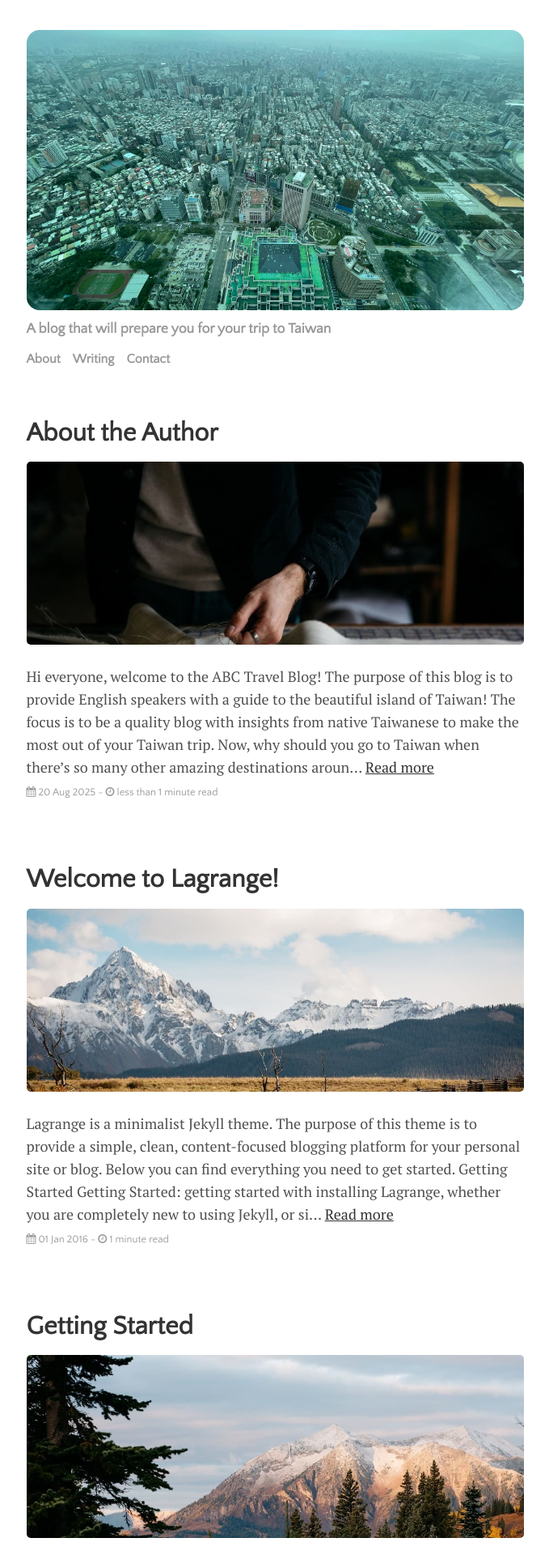
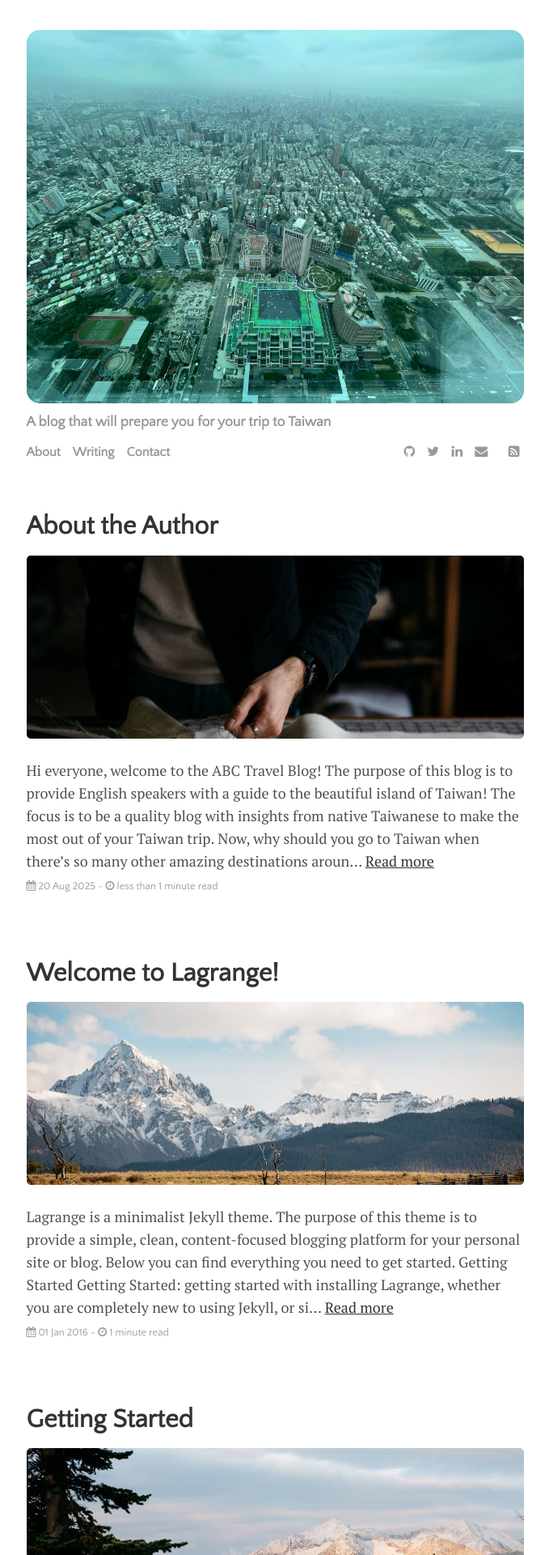
Before and after one commit to AbcTravelBlog/abctravelblog.github.io, a Jekyll site: the page built from index.html, in a window 1280 px wide. Shown: the top 1920 px of the page at 81% size, without its empty margins (300-979 px from the left). Built offline with Jekyll 4.4.1, drawn with Linux system fonts in a browser that asks for light colours; the list of posts is cut into pages by our own code.

Commit message:
added icons and changed banner class

```diff
--- a/_includes/header.html
+++ b/_includes/header.html
@@ -1,9 +1,10 @@
 <header class="header">
   <h3 class="header-title">
     <a href="{{ site.github.url }}/">
-      <img src="assets/img/banner.jpg" alt="Website Banner" class="banner" style="width: 100%; aspect-ratio: 16/9; object-fit: cover; border-radius: 16px;">
+      <img src="assets/img/banner.jpg" alt="Website Banner" class="banner">
     </a>
     <small class="header-subtitle">{{ site.description }}</small>
     {% include menu.html %}
   </h3>
+
 </header>
--- a/_includes/menu.html
+++ b/_includes/menu.html
@@ -4,4 +4,7 @@
       <a href="{{ site.github.url }}/{{ item.url }}">{{ item.name }}</a>
     {% endfor %}
   </nav>
+  <nav class="social-icons">
+    {% include social-icons.html %}
+  </nav>
 </div>
--- a/_sass/_home.scss
+++ b/_sass/_home.scss
@@ -22,6 +22,16 @@
 .thumbnail-container img{
   margin-top: -11.5%;
   margin-bottom: -11.5%;
+}
+
+/*
+  Banner
+*/
+
+.banner {
+  max-width: 100%;
+  overflow: hidden;
+  border-radius: 16px;
 }
 
 /*
```
